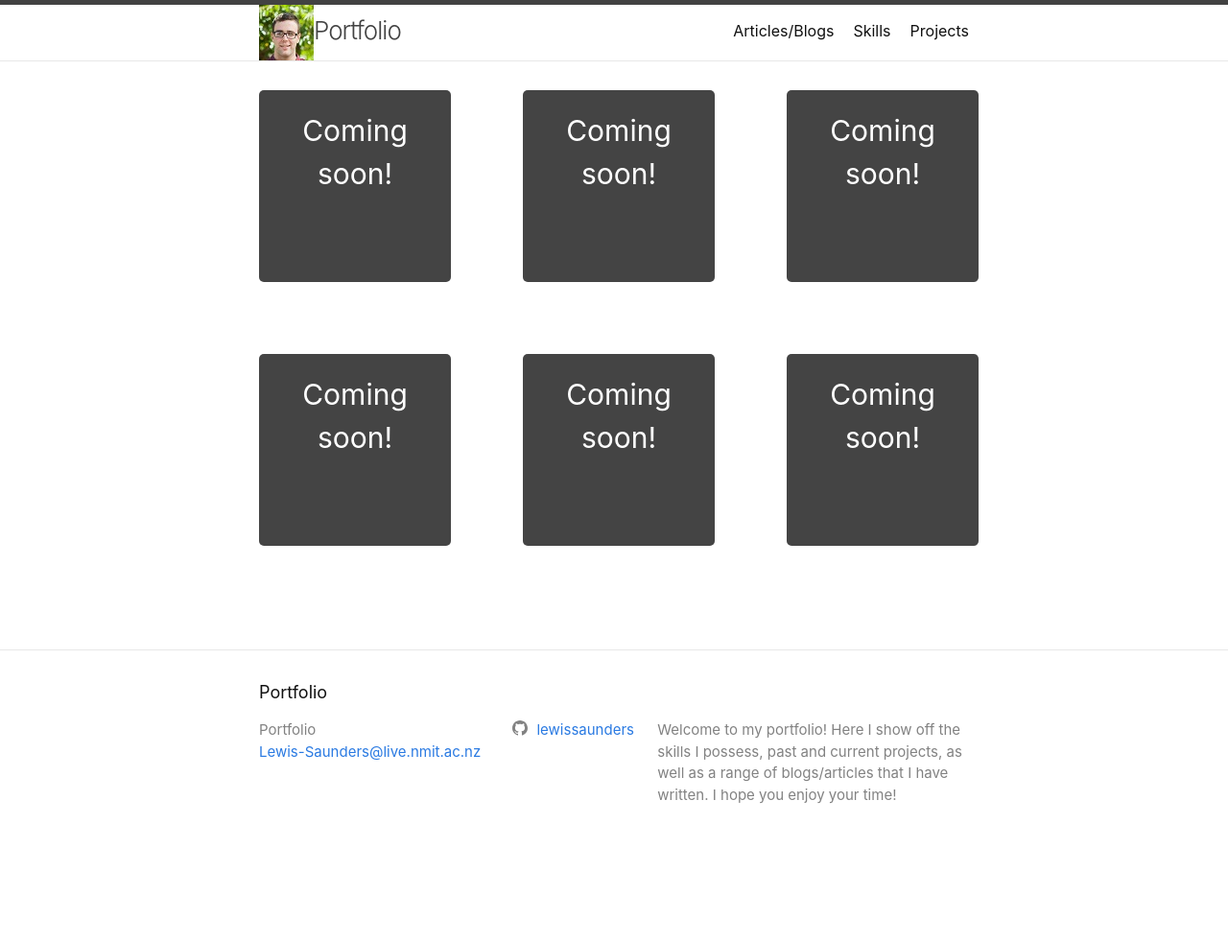
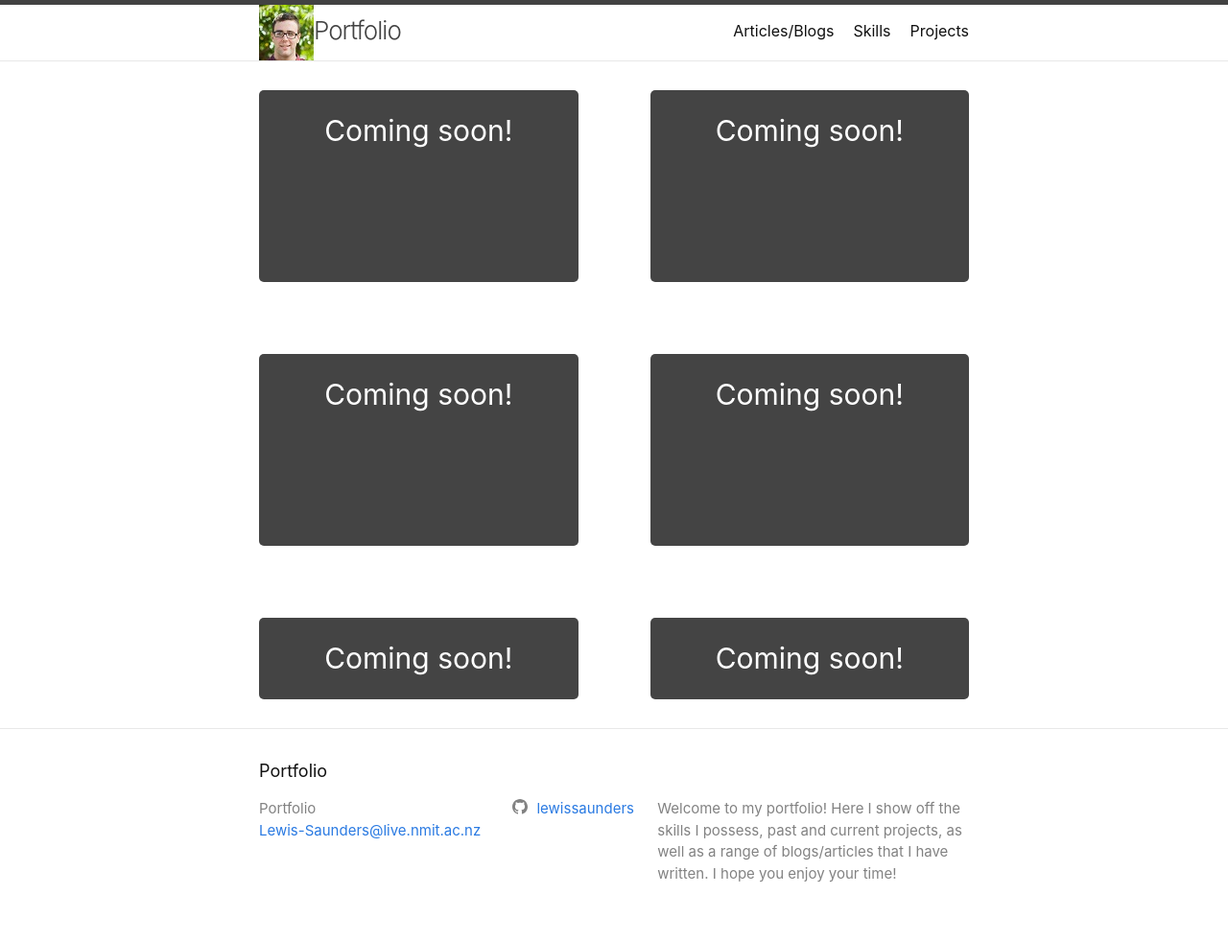
Before and after one commit to lewissaunders/lewissaunders.github.io, a Jekyll site: the page built from projects.md, in a window 1280 px wide. Shown: the whole page at 96% size. Built offline with Jekyll 4.4.1, drawn with Linux system fonts in a browser that asks for light colours; before the commit the page ends 900 px from its top, so only the background shows below that.

Commit message:
Project page hopefully responsive

```diff
--- a/_sass/minima/_layout.scss
+++ b/_sass/minima/_layout.scss
@@ -5,6 +5,7 @@
   gap: 75px;
   text-align: center;
   font-size: 20px;
+  grid-template-columns: repeat(auto-fit, minmax(300px, 1fr));
 }
 
 .box {
```
Also changed, not shown: README.md.
